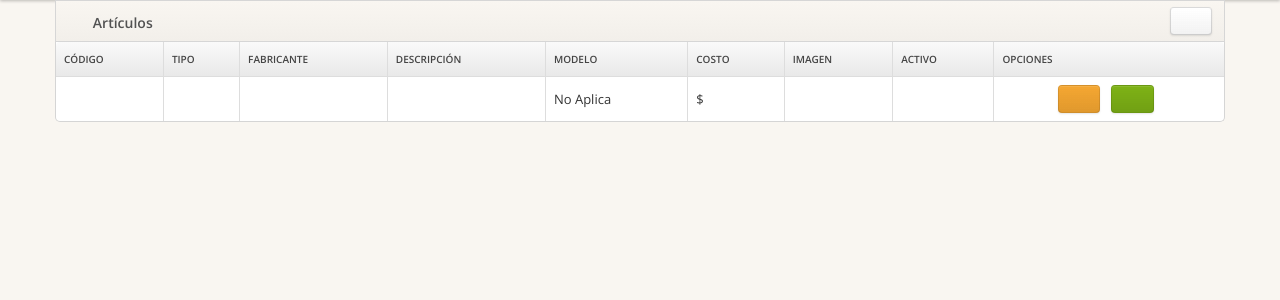
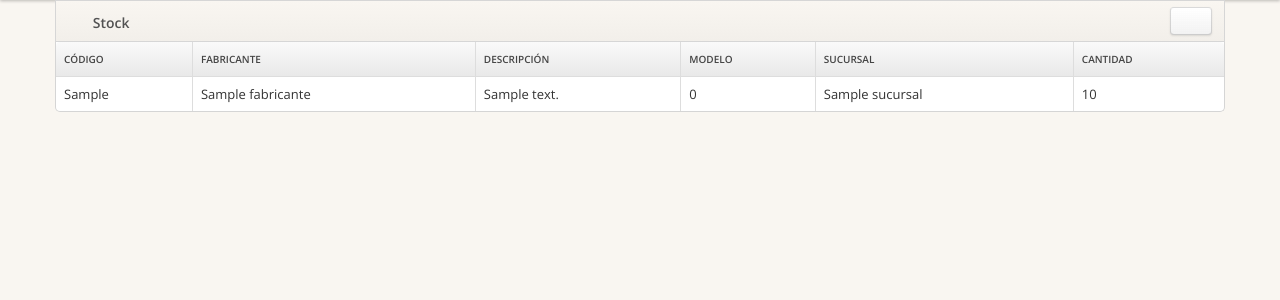
Before and after one commit to joalex2290/car-dealer, a Django app: template templates/inventory/stock/show.html in a window 1280 px wide. Shown: the part 54-354 px from the top of the page. Run offline with Django 3.2, Linux system fonts and the light colour scheme; the template is opened without the code that fills it: values that come from a table or form of the project are taken from there, others are empty; tables that the repository leaves empty hold one stand-in row (values such as "Sample post"); parts of the project's set-up code (start-up, migrations or seed data) failed here and were passed over; some libraries are stand-ins or nearby versions; some web fonts are replaced.

Commit message:
Implementando interfaz gestion de stocks

```diff
--- a/apps/inventory/models.py
+++ b/apps/inventory/models.py
@@ -54,10 +54,8 @@ class Stock(models.Model):
 
 class Transaccion(models.Model):
     TIPO_TRANSACCION = (
-        (1, 'Entrada'),
-        (2, 'Salida'),
-        (3, 'Venta'),
-        (4, 'Reparacion'),
+        (1, 'Cargue'),
+        (2, 'Descargue'),
     )
     tipo = models.PositiveIntegerField(max_length=1,choices=TIPO_TRANSACCION)
     articulo = models.ForeignKey(Articulo, on_delete=models.CASCADE)
--- a/apps/inventory/urls.py
+++ b/apps/inventory/urls.py
@@ -8,5 +8,7 @@ urlpatterns = patterns('',
     url(r'^articulo/create/', views.ArticuloCreateView.as_view(), name='create_articulo'),
     url(r'^articulo/edit/(?P<pk>[-\w]+)/', views.ArticuloUpdateView.as_view(), name='edit_articulo'),
     url(r'^articulo/onoff/(?P<pk>[-\w]+)/', views.OnOffArticulo.as_view(), name="onoff_articulo"),
-    url(r'^articulo/success/', views.Success.as_view(), name="success"),
+
+    url(r'^stocks/', views.StockListView.as_view(), name='show_stock'),
+    url(r'^stock/create/', views.StockCreateView.as_view(), name='create_stock'),
 )
--- a/apps/sales/models.py
+++ b/apps/sales/models.py
@@ -14,7 +14,7 @@ class Cliente(models.Model):
 	email = models.EmailField()
 
 	def __unicode__(self):
-		return u'%s' % self.cedula
+		return u'%s' % self.cedula + " - " + self.nombre +  " " +self.apellido
 
 class Venta(models.Model):
 	ESTADO = (
--- a/templates/base.html
+++ b/templates/base.html
@@ -77,17 +77,15 @@
 						<ul class="dropdown-menu">
 							<li><a href="/inventory/articulos/">Articulos</a></li>
 							<li><a href="/inventory/stocks/">Gestion de stock</a></li>
-							<li><a href="#">Transferencia de stock</a></li>
 						</ul>
 					</li>
-					<li class="{% block active_reportes %}{% endblock %}"><a href="#"><i class="icon-bar-chart"></i><span>Reportes</span> </a> </li>
 					{% endif %}
 
 					{%  if user.is_superuser or user.perfil.rol = 2 %}
 					<li class="dropdown {% block active_ventas %}{% endblock %}"><a href="javascript:;" class="dropdown-toggle" data-toggle="dropdown"> <i class="icon-money"></i><span>Ventas</span> <b class="caret"></b></a>
 						<ul class="dropdown-menu">
-							<li><a href="/sales/venta/add/">Cotización</a></li>
-							<li><a href="#">Pedido de venta</a></li>
+							<li><a href="#">Clientes</a></li>
+							<li><a href="/sales/venta/add/">Pedido de Cliente</a></li>
 						</ul>
 					</li>
 					{% endif %}
@@ -95,11 +93,11 @@
 					{%  if user.is_superuser or user.perfil.rol = 3 %}
 					<li class="dropdown {% block active_taller %}{% endblock %}"><a href="javascript:;" class="dropdown-toggle" data-toggle="dropdown"> <i class="icon-wrench"></i><span>Taller</span> <b class="caret"></b></a>
 						<ul class="dropdown-menu">
-							<li><a href="#">Solicitud de repuestos</a></li>
 							<li><a href="#">Orden de reparación</a></li>
 						</ul>
 					</li>
 					{% endif %}
+					<li class="{% block active_reportes %}{% endblock %}"><a href="#"><i class="icon-bar-chart"></i><span>Reportes</span> </a> </li>
 
 				</ul>
 			</div>
--- a/templates/inventory/stock/show.html
+++ b/templates/inventory/stock/show.html
@@ -6,9 +6,6 @@
 
 {% block extra_js %}
 <script>
-    $('#onoff-stock').on('show.bs.modal', function(e) {
-        $(this).find('.btn-ok').attr('href', $(e.relatedTarget).data('href'));
-    });
 
     $('body').on('hidden.bs.modal', '.modal', function () { $(this).removeData('bs.modal'); });
 
@@ -25,8 +22,8 @@
     <div class="widget widget-table action-table">
 
         <div class="widget-header"> <i class="icon-cube"></i>
-            <h3>Artículos</h3>
-            <a title="CREAR STOCK" class="btn pull-right" style="margin-top:6px; margin-right:12px;" href="{% url 'create_stock' %}" data-toggle="modal" data-target="#create-stock">
+            <h3>Stock</h3>
+            <a title="GESTIONAR STOCK" class="btn pull-right" style="margin-top:6px; margin-right:12px;" href="{% url 'create_stock' %}" data-toggle="modal" data-target="#create-stock">
                 <i class="btn-icon-only icon-plus" style="margin-left:0px;"></i>
             </a>
         </div>
@@ -38,37 +35,22 @@
                 <thead>
                     <tr>
                         <th>Código</th>
-                        <th>Tipo</th>
                         <th>Fabricante</th>
                         <th>Descripción</th>
                         <th>Modelo</th>
-                        <th>Costo</th>
-                        <th>Imagen</th>
-                        <th>Activo</th>
-                        <th>Opciones</th>
+                        <th>Sucursal</th>
+                        <th>Cantidad</th>
                     </tr>
                 </thead>
                 <tbody>
                     {% for stock in object_list %}
                     <tr>
-                        <td>{{stock.codigo}}</td>
-                        <td style ="text-align: center;">{%  if stock.tipo = 'V' %}<i class="icon-car"></i>{% else %}<i class="icon-wrench"></i>{% endif %}</td>
-                        <td>{{stock.fabricante}}</td>
-                        <td>{{stock.descripcion}}</td>
-                        <td>{%  if stock.tipo = 'V' %}{{stock.modelo}}{% else %}No Aplica{% endif %}</td>
-                        <td>$ {{stock.costo|floatformat:2|intcomma }}</td>
-                        <td></td>
-                        <td style ="text-align: center;">{% if stock.is_active %}<i class="icon-ok"> </i>{% else %} <i class="icon-remove"> </i>{% endif %}</td>
-                        <td style ="word-break:break-all;" class="td-actions">
-                            <a title="EDITAR stock" class="btn btn-warning">
-                                <i class="btn-icon-only icon-pencil" href="{% url 'edit_stock' stock.id %}" data-toggle="modal"  data-target="#edit-stock"> </i>
-                            </a>
-                            {%  if stock.is_active %}
-                            <a title="INACTIVAR stock" href="#" class="btn btn-danger" data-href="{% url 'onoff_stock' stock.id %}" data-toggle="modal" data-target="#onoff-stock"><i class="btn-icon-only icon-eye-close"> </i></a>
-                            {%  else %}
-                            <a title="ACTIVAR stock" href="#" class="btn btn-success" data-href="{% url 'onoff_stock' stock.id %}" data-toggle="modal" data-target="#onoff-stock"><i class="btn-icon-only icon-eye-open"> </i></a>
-                            {%  endif %}
-                        </td>
+                        <td>{{stock.articulo.codigo}}</td>
+                        <td>{{stock.articulo.fabricante}}</td>
+                        <td>{{stock.articulo.descripcion}}</td>
+                        <td>{{stock.articulo.modelo}}</td>
+                        <td>{{stock.sucursal}}</td>
+                        <td>{{stock.stock}}</td>
                     </tr>
                     {% endfor %}
                 </tbody>
@@ -80,35 +62,8 @@
 <!-- Create stock Modal -->
 <div class="modal fade" id="create-stock">
     <div class="modal-dialog modal-sm" role="document">
-        <div class="modal-content"></div>
+        <div id="create-stock-content" class="modal-content"></div>
     </div>
 </div><!-- /.modal -->
 
-<!-- Edit stock Modal -->
-<div class="modal fade" id="edit-stock">
-    <div class="modal-dialog modal-sm" role="document">
-        <div class="modal-content"></div>
-    </div>
-</div><!-- /.modal -->
-
-<!-- On Off stock Modal -->
-<div class="modal fade" id="onoff-stock" tabindex="-1" role="dialog" aria-labelledby="myModalLabel">
-    <div class="modal-dialog" role="document">
-        <div class="modal-content">
-            <div class="modal-header">
-                <button type="button" class="close" data-dismiss="modal" aria-label="Close"><span aria-hidden="true">&times;</span></button>
-                <h4 class="modal-title" id="myModalLabel">Confirmar acción</h4>
-            </div>
-            <div class="modal-body">
-                <p>¿Esta seguro de realizar esta acción?</p>
-            </div>
-            <div class="modal-footer">
-                <a class="btn btn-primary btn-ok" href="{% url 'onoff_stock' user.id %}">Aceptar</a>
-                <button class="btn" data-dismiss="modal" aria-hidden="true">Cancelar</button>
-            </div>
-        </div>
-    </div>
-</div>
-
-
 {% endblock %}
```
Also changed, not shown: apps/inventory/views.py (+17 -3 lines), apps/sales/forms.py (+2 -6 lines), apps/sales/views.py (+13 -9 lines), templates/inventory/articulos/show.html (+36 -15 lines), templates/inventory/stock/add.html (+20 -2 lines), templates/sales/venta/add.html (+14 -3 lines), 6 other files.
